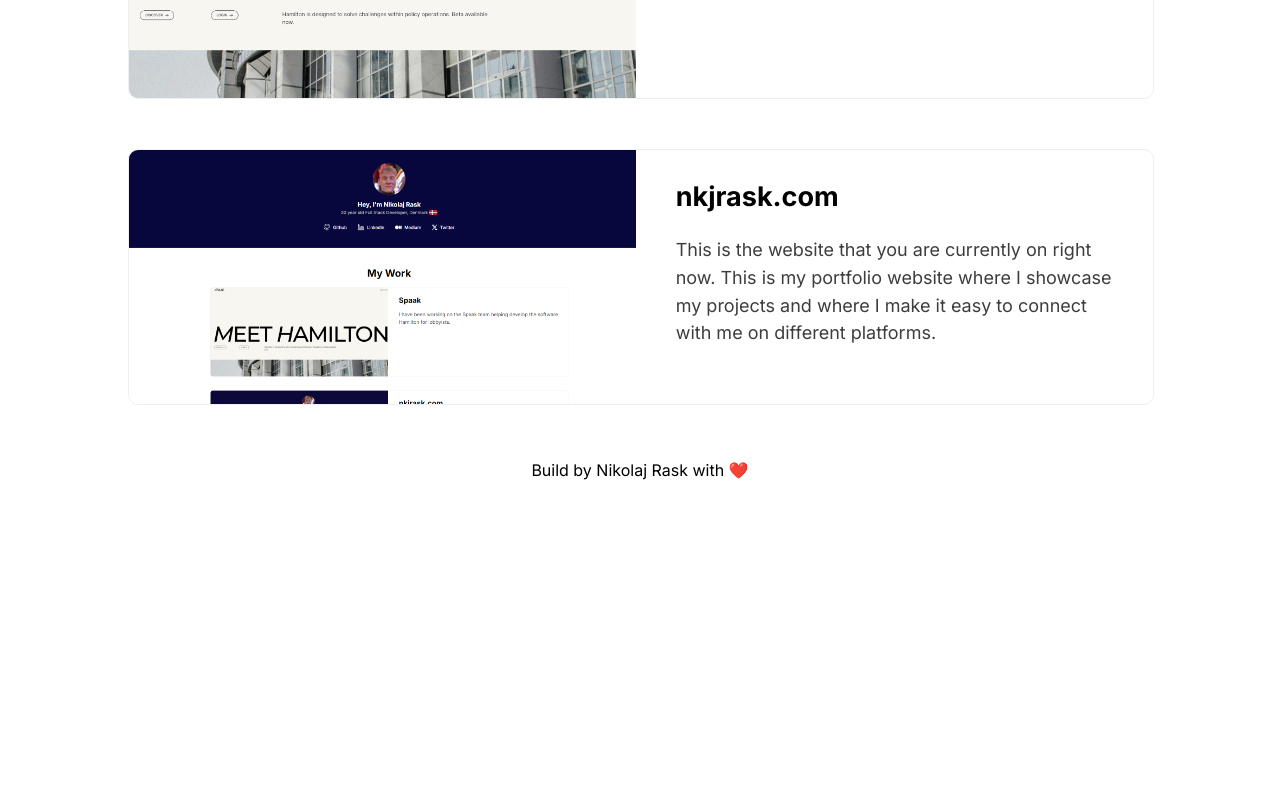
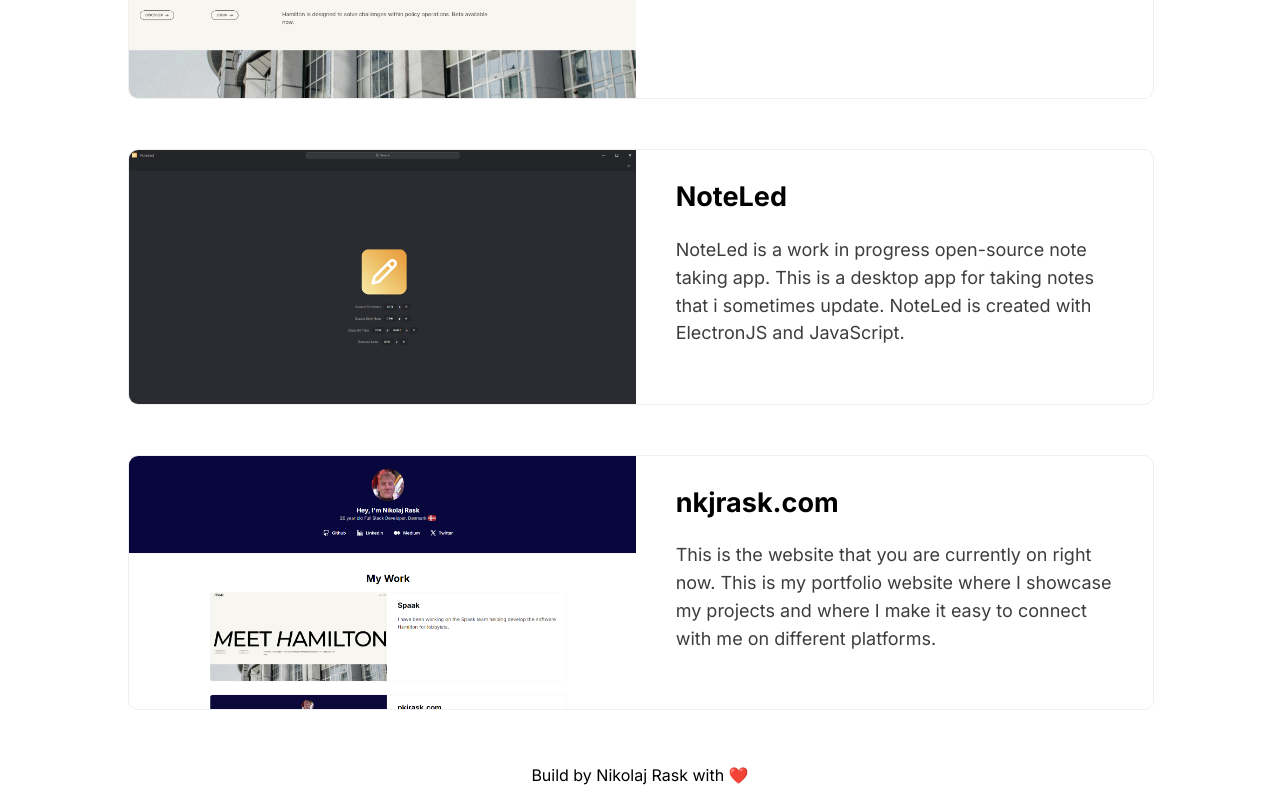
Before and after one commit to NikolajRask/PortfolioV2, a Next.js app: page / in a window 1280 px wide. Shown: the part 665-1465 px from the top of the page. Before the commit the page ends 1160 px from the top, so only its background shows below. Built offline with nearby package versions, Linux system fonts and the light colour scheme.

Commit message:
feat(projects): Added NoteLed to project

```diff
--- a/src/data/projects.data.ts
+++ b/src/data/projects.data.ts
@@ -16,6 +16,14 @@ const projects:ProjectType[] = [
         description: "I have been working on the Spaak team helping develop the software Hamilton for lobbyists."
     },
     {
+        name: "NoteLed",
+        url: "https://github.com/NikolajRask/note-app",
+        domainExtension: "com",
+        includeDomainExtension: false,
+        imageSrc: './noteled.png',
+        description: "NoteLed is a work in progress open-source note taking app. This is a desktop app for taking notes that i sometimes update. NoteLed is created with ElectronJS and JavaScript."
+    },
+    {
         name: "nkjrask",
         url: "https://nkjrask.com",
         domainExtension: "com",
```
Also changed, not shown: public/noteled.png (added).
